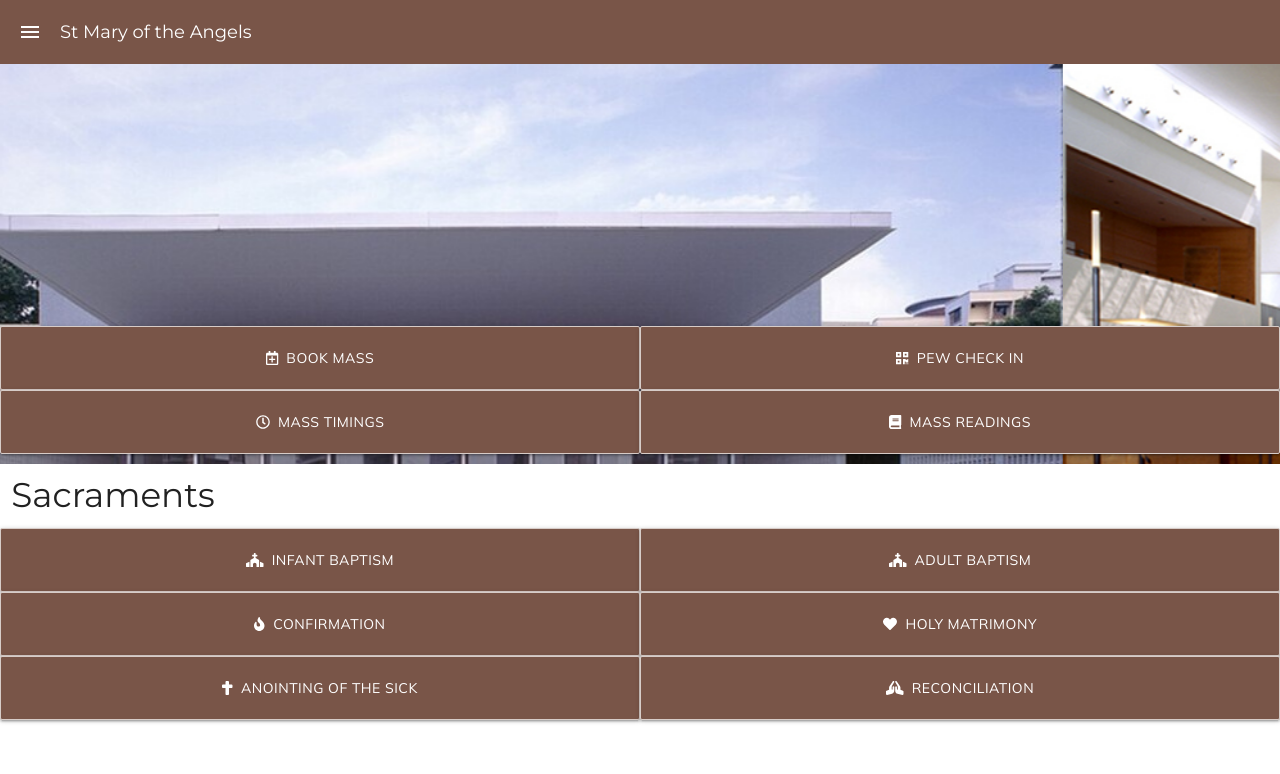
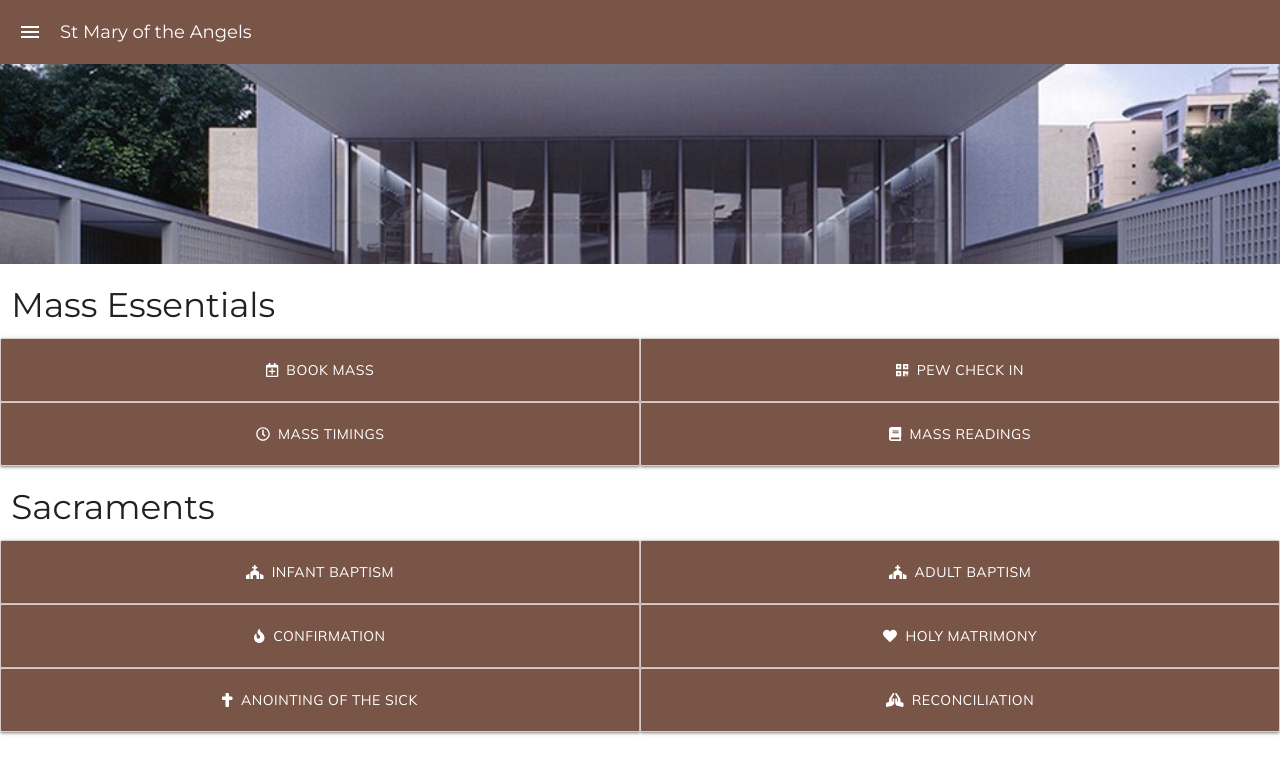
Before and after one commit to ashiswin/SMOTA-Web-App, a React (Create React App) app: page / in a window 1280 px wide. Shown: the top 774 px of the page. Built offline with nearby package versions, Linux system fonts and the light colour scheme.

Commit message:
Swap react carousel for materialize carousel

```diff
--- a/package.json
+++ b/package.json
@@ -16,7 +16,6 @@
     "react": "^16.13.1",
     "react-dom": "^16.13.1",
     "react-materialize": "^3.9.3",
-    "react-responsive-carousel": "^3.2.10",
     "react-router-dom": "^5.2.0",
     "react-scripts": "3.4.3",
     "typescript": "^4.0.3"
--- a/src/screens/HomeScreen.tsx
+++ b/src/screens/HomeScreen.tsx
@@ -4,9 +4,7 @@ import smota_jubotron_2 from "../assets/img/smota-jumbotron-2.jpg";
 import smota_jubotron_3 from "../assets/img/smota-jumbotron-3.jpg";
 import LinkGrid from "../components/LinkGrid";
 import { DummyCategories, DummyLinks } from "../dummy/DummyHomeScreenLinkProvider";
-import "react-responsive-carousel/lib/styles/carousel.min.css";
-import { Carousel } from 'react-responsive-carousel';
-import { Row } from "react-materialize";
+import { Row, Slider, Slide } from "react-materialize";
 
 const HomeScreen: React.FC = () => {
   let gridComponents = DummyCategories.map((category) =>
@@ -14,27 +12,20 @@ const HomeScreen: React.FC = () => {
   return(
     <>
       <Row>
-        <div style={{marginBottom: 8, height: 160}}>
-          <Carousel
-            autoPlay={true}
-            infiniteLoop={true}
-            interval={5000}
-            showArrows={false}
-            showThumbs={false}
-            showIndicators={false}
-            showStatus={false}
-            dynamicHeight={true}>
-            <div>
-              <img src={smota_jubotron_1} style={styles.image} alt="St Mary of the Angels Singapore" />
-            </div>
-            <div>
-              <img src={smota_jubotron_2} style={styles.image} alt="St Mary of the Angels Singapore" />
-            </div>
-            <div>
-              <img src={smota_jubotron_3} style={styles.image} alt="St Mary of the Angels Singapore" />
-            </div>
-          </Carousel>
-        </div>
+        <Slider
+          fullscreen={false}
+          options={{
+            duration: 500,
+            height: 200,
+            indicators: false,
+            interval: 6000
+          }}
+          style={{marginBottom: -20}}
+        >
+          <Slide image={<img alt="" src={smota_jubotron_1} style={styles.image}/>} />
+          <Slide image={<img alt="" src={smota_jubotron_2} style={styles.image}/>} />
+          <Slide image={<img alt="" src={smota_jubotron_3} style={styles.image}/>} />
+        </Slider>
       </Row>
       {gridComponents}
     </>
```
Also changed, not shown: 1 other file (tests, documents, lock files or other folders).
